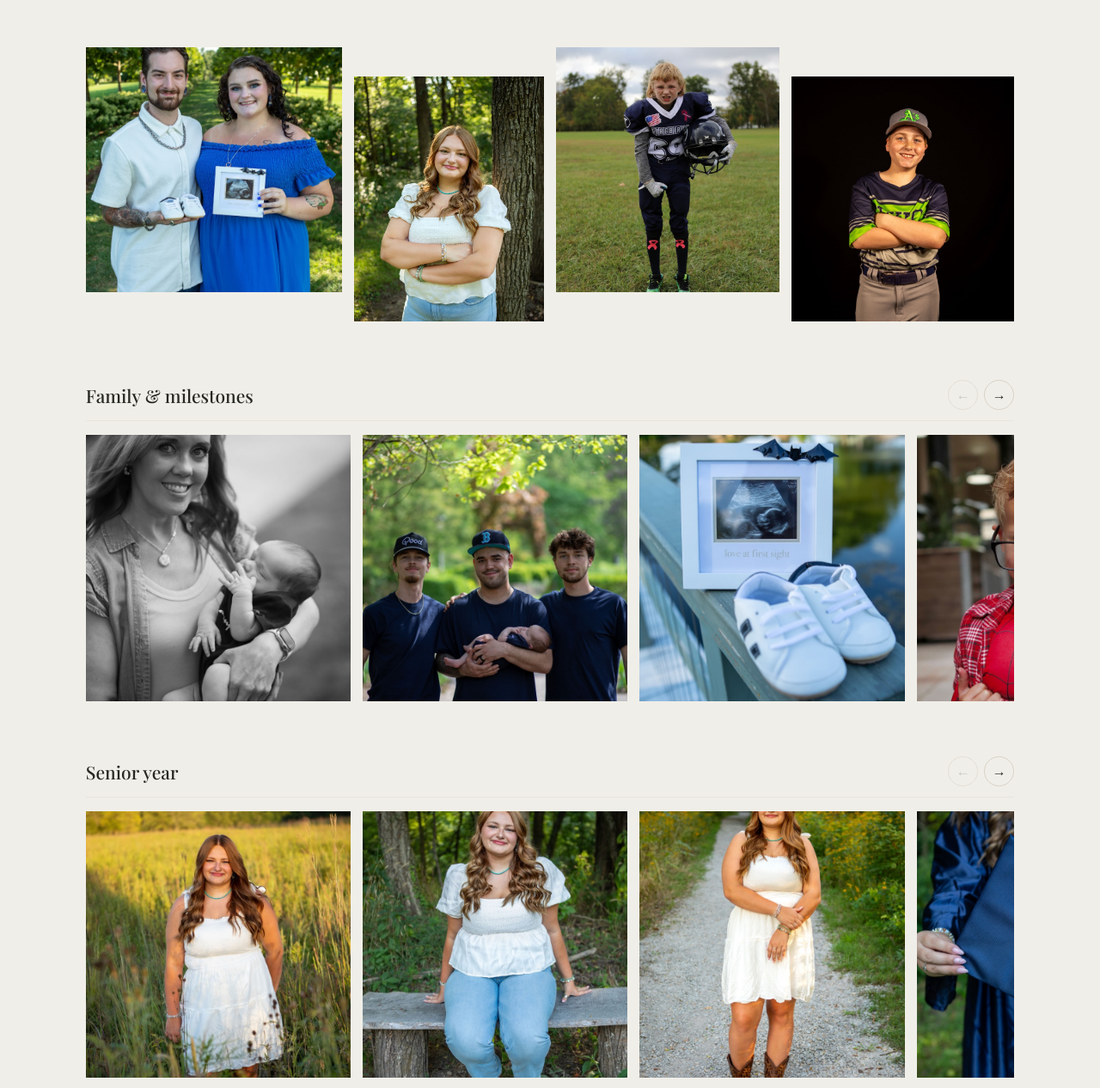
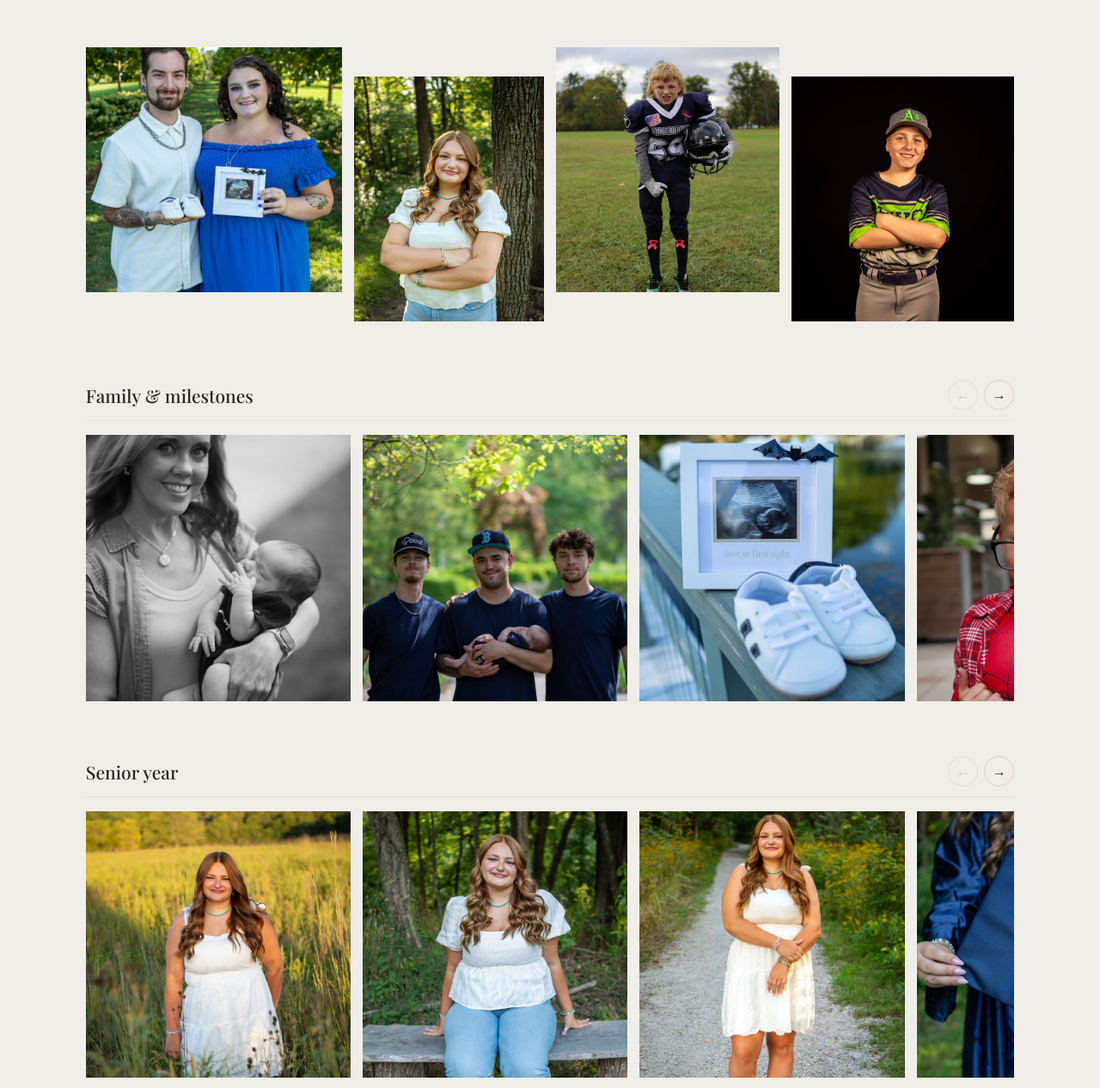
Before and after one commit to zpame/hannah-photography, a plain HTML site: page index.html in a window 1280 px wide. Shown: the part 934-2200 px from the top of the page at 86% size. Drawn offline with nearby package versions, Linux system fonts and the light colour scheme; a web font is replaced by a local one.

Commit message:
Fix: Fixed the position of the senior pictures.

```diff
--- a/index.html
+++ b/index.html
@@ -64,7 +64,7 @@
 
         <div class="featured-photos" aria-label="Featured photographs">
           <img src="assets/expecting-parents.jpeg" alt="Expecting parents sharing a moment outdoors" loading="lazy" />
-          <img src="assets/senior-portrait-woods.jpeg" alt="A senior portrait among the trees" loading="lazy" />
+          <img class="senior-photo" src="assets/senior-portrait-woods.jpeg" alt="A senior portrait among the trees" loading="lazy" />
           <img src="assets/football-player.jpeg" alt="A young football player standing on the field" loading="lazy" />
           <img src="assets/baseball-portrait.jpeg" alt="A young baseball player smiling for his portrait" loading="lazy" />
         </div>
@@ -102,7 +102,7 @@
               </button>
             </div>
           </div>
-          <div class="photo-carousel" role="region" aria-label="Senior year photo carousel" tabindex="0">
+          <div class="photo-carousel senior-carousel" role="region" aria-label="Senior year photo carousel" tabindex="0">
             <img src="assets/senior-portrait-field.jpeg" alt="A senior portrait in a white dress in a golden field" loading="lazy" />
             <img src="assets/senior-portrait-bench.jpeg" alt="A senior sitting on a rustic bench in the woods" loading="lazy" />
             <img src="assets/senior-portrait-path.jpeg" alt="A senior standing on a tree-lined gravel path" loading="lazy" />
--- a/styles.css
+++ b/styles.css
@@ -313,6 +313,10 @@ h2 em {
   object-position: center 38%;
 }
 
+.featured-photos img.senior-photo {
+  object-position: center 25%;
+}
+
 .gallery-section + .gallery-section {
   margin-top: 54px;
 }
@@ -385,6 +389,10 @@ h2 em {
 
 .photo-carousel img:nth-child(3n + 1) {
   object-position: center 38%;
+}
+
+.photo-carousel.senior-carousel img {
+  object-position: center 25%;
 }
 
 .contact {
```
